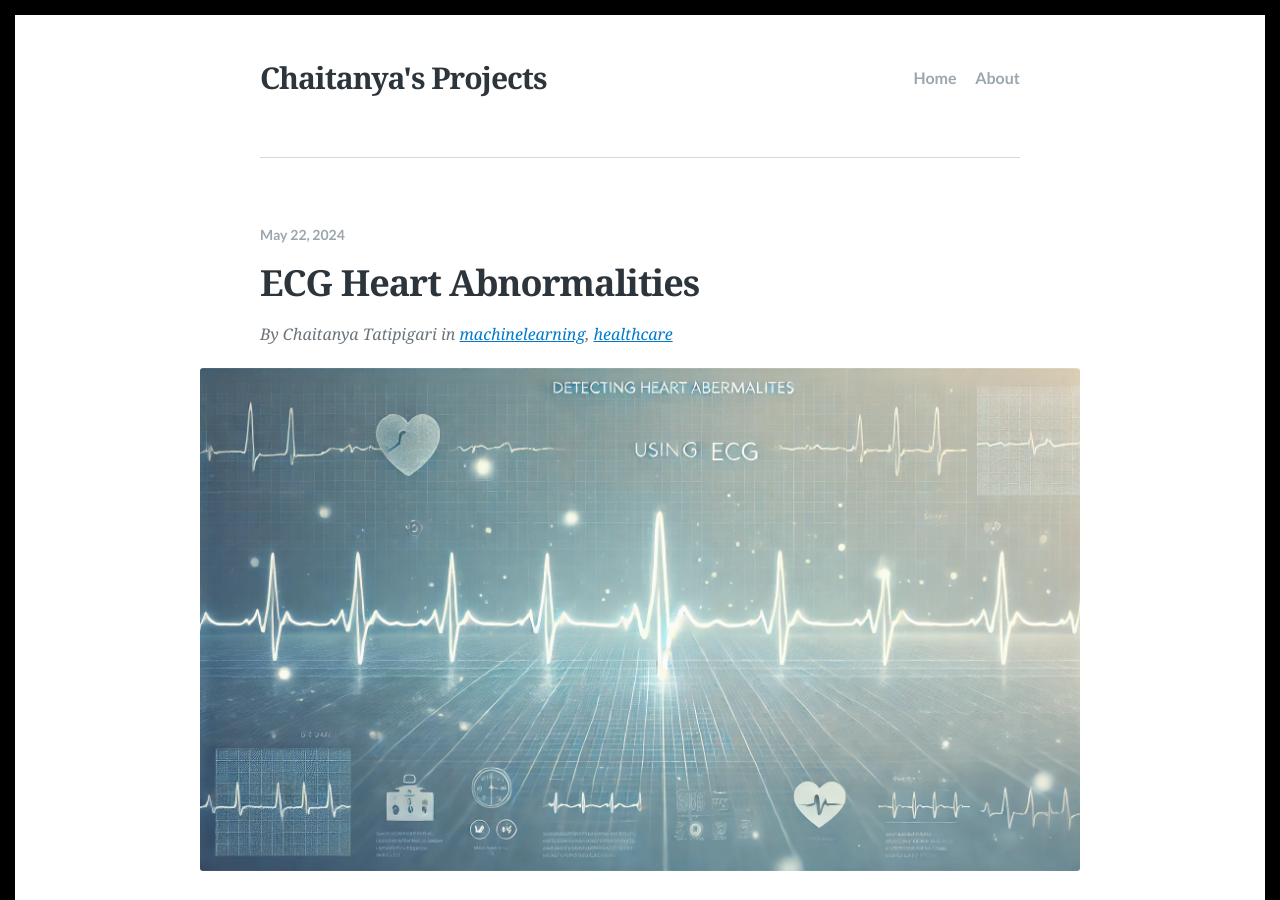
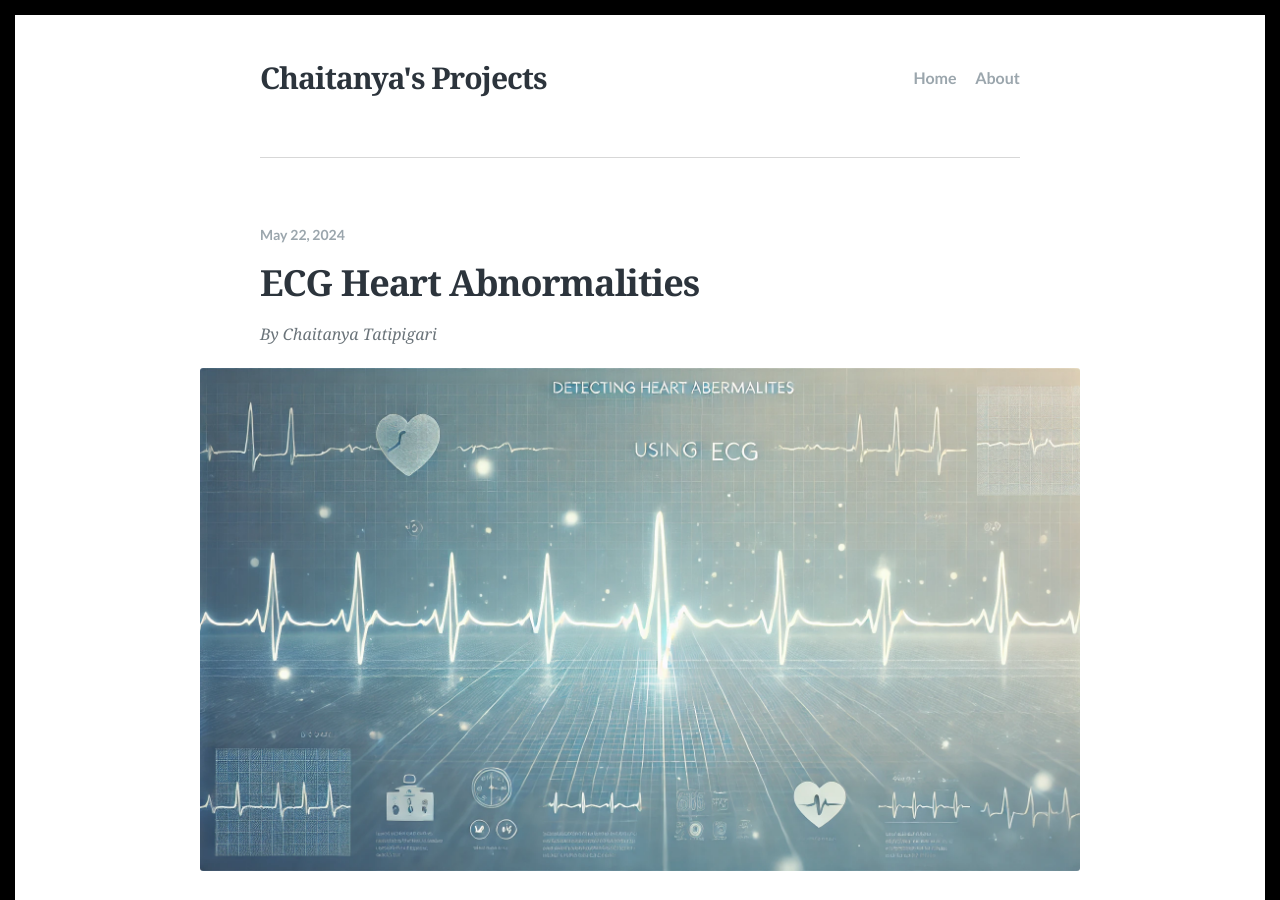
Before and after one commit to Chai-T29/Chai-T29.github.io, a Jekyll site: the page built from _posts/2024-05-22-ECG-Heart-Abnormalities.md, in a window 1280 px wide and 900 px high. Built offline with Jekyll 4.4.1, drawn with Linux system fonts in a browser that asks for light colours; some web fonts are replaced; formulas are drawn with MathJax 3.

Commit message:
Update 2024-05-22-ECG-Heart-Abnormalities.md

```diff
--- a/_posts/2024-05-22-ECG-Heart-Abnormalities.md
+++ b/_posts/2024-05-22-ECG-Heart-Abnormalities.md
@@ -4,7 +4,6 @@ title: "ECG Heart Abnormalities"
 description: "ECG, or electrocardiogram, data measures the activity of the heart, and doctors use this information to help diagnose a plethora of heart diseases."
 date: 2024-05-22
 feature_image: images/ecg.jpg
-tags: [machinelearning, healthcare]
 ---
 
 ECG, or electrocardiogram, data measures the activity of the heart, and doctors use this information to help diagnose a plethora of heart diseases. The purpose of this project is to develop a quick and scalable solution for early heart disease detection. Automation in the healthcare industry can help alleviate some of the pressures caused by inefficient human resources. Although this project covers one use case, this methodology can be applied across many aspects of healthcare analytics. I hope you enjoy this read!
```
